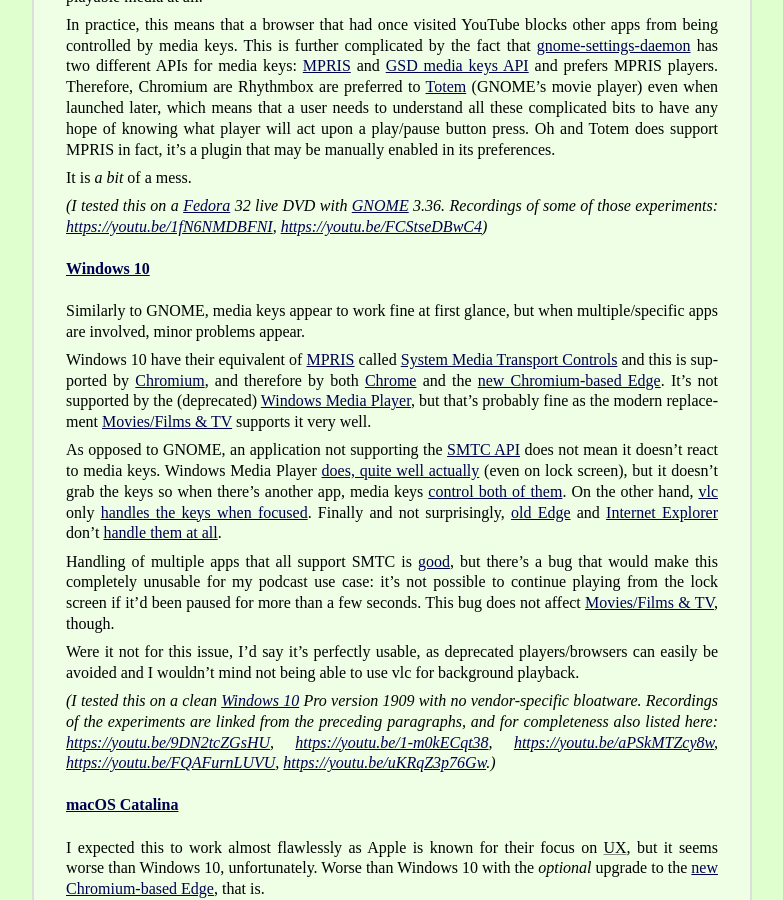
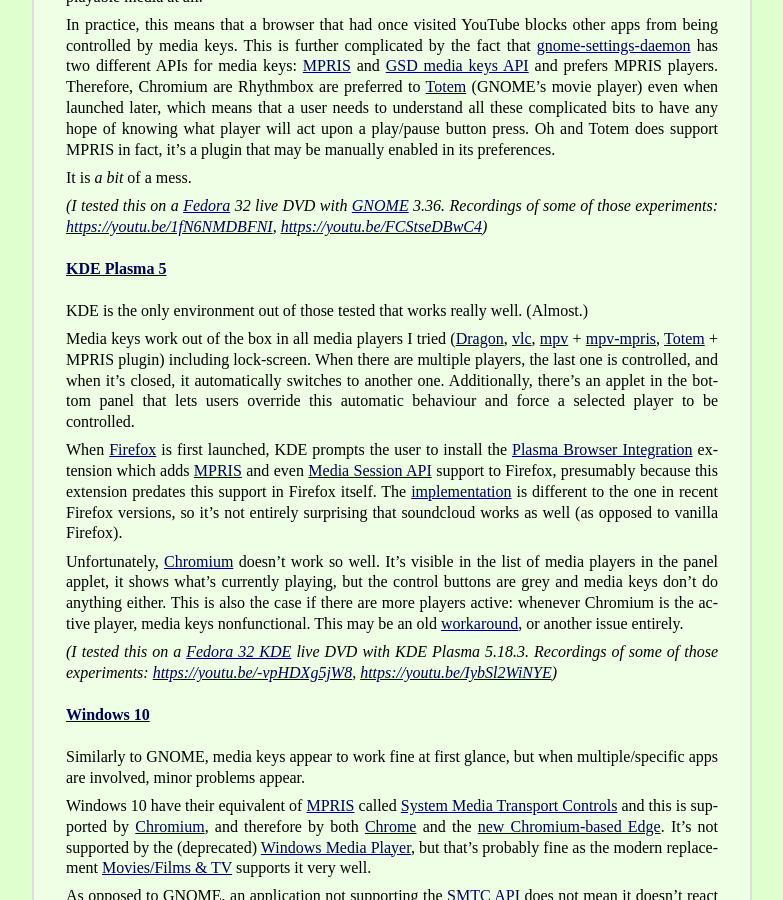
Before and after one commit to liskin/work.lisk.in, a Jekyll site: the page built from _posts/2020-05-06-linux-media-control.md, in a window 1280 px wide and 900 px high, scrolled down 3672 px. Shown: the whole window, without its empty margins (248-1031 px from the left). Built offline with Jekyll 4.4.1, drawn with Linux system fonts in a browser that asks for light colours; comment, search, counter and statistics services are not loaded; some of the changed text lies outside the part shown.

Commit message:
linux-media-control: Add KDE section

```diff
--- a/_posts/2020-05-06-linux-media-control.md
+++ b/_posts/2020-05-06-linux-media-control.md
@@ -262,7 +262,44 @@
 [gnome-settings-daemon]: https://gitlab.gnome.org/GNOME/gnome-settings-daemon/-/tree/28ce4225535329dee6a9aff8c44bd1671ce9d2de/plugins/media-keys
 [Fedora]: https://getfedora.org/
 
-<!-- TODO: note about KDE and <https://github.com/KDE/plasma-browser-integration> -->
+#### [KDE Plasma 5][]
+
+KDE is the only environment out of those tested that works really well.
+(Almost.)
+
+Media keys work out of the box in all media players I tried ([Dragon][],
+[vlc][], [mpv][] + [mpv-mpris][], [Totem][] + MPRIS plugin) including lock-screen. When there are
+multiple players, the last one is controlled, and when it's closed, it
+automatically switches to another one. Additionally, there's an applet in the
+bottom panel that lets users override this automatic behaviour and force a
+selected player to be controlled.
+
+When [Firefox][] is first launched, KDE prompts the user to install the
+[Plasma Browser Integration][] extension which adds [MPRIS][] and even [Media
+Session API][] support to Firefox, presumably because this extension predates
+this support in Firefox itself. The [implementation][plasma-mediasession-shim]
+is different to the one in recent Firefox versions, so it's not entirely
+surprising that soundcloud works as well (as opposed to vanilla Firefox).
+
+Unfortunately, [Chromium][] doesn't work so well. It's visible in the list of
+media players in the panel applet, it shows what's currently playing, but the
+control buttons are grey and media keys don't do anything either. This is also
+the case if there are more players active: whenever Chromium is the active
+player, media keys nonfunctional. This may be an old
+[workaround][plasma-chromium-blacklist], or another issue entirely.
+
+<i>
+(I tested this on a [Fedora 32 KDE][] live DVD with KDE Plasma 5.18.3.
+Recordings of some of those experiments: <https://youtu.be/-vpHDXg5jW8>,
+<https://youtu.be/IybSl2WiNYE>)
+</i>
+
+[Dragon]: https://github.com/KDE/dragon
+[Fedora 32 KDE]: https://spins.fedoraproject.org/kde/
+[KDE Plasma 5]: https://en.wikipedia.org/wiki/KDE_Plasma_5
+[Plasma Browser Integration]: https://github.com/KDE/plasma-browser-integration/
+[plasma-mediasession-shim]: https://github.com/KDE/plasma-browser-integration/blob/64a63f2b4b96545dd1d4bcb5583dfbec9122722f/extension/content-script.js#L635-L898
+[plasma-chromium-blacklist]: https://old.reddit.com/r/kde/comments/eih9jb/if_you_use_chromium_with_kde_plasma_integration/fcqduij/
 
 #### [Windows 10][]
 
@@ -409,10 +446,10 @@
 
 #### Summary
 
-None of the mainstream environments supports media keys/buttons well enough to
-cover my use cases. It seems, therefore, that niche X window managers aren't
-at a very big disadvantage — their target demographic is used to tweaking
-things to their liking, after all.
+None of the mainstream environments except [KDE](#kde-plasma-5) supports media
+keys/buttons well enough to cover my use cases. It seems, therefore, that
+niche X window managers aren't at a very big disadvantage — their target
+demographic is used to tweaking things to their liking, after all.
 
 ---
 
```
